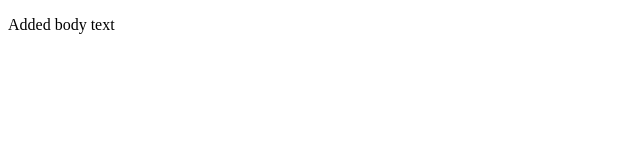
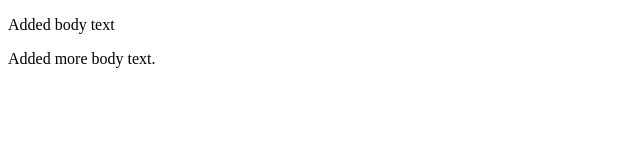
Before and after one commit to aardvarkpepper/2025-06-04-Per-Scholas-Group, a plain HTML site: page index.html in a window 1280 px wide. Shown: the whole page, without its empty margins (0-640 px from the left). Drawn offline with Linux system fonts and the light colour scheme.

Commit message:
Add more body text to index.html.

```diff
--- a/index.html
+++ b/index.html
@@ -7,6 +7,6 @@
 </head>
 <body>
   <p>Added body text</p>
-
+  <p>Added more body text.</p>
 </body>
 </html>
```
